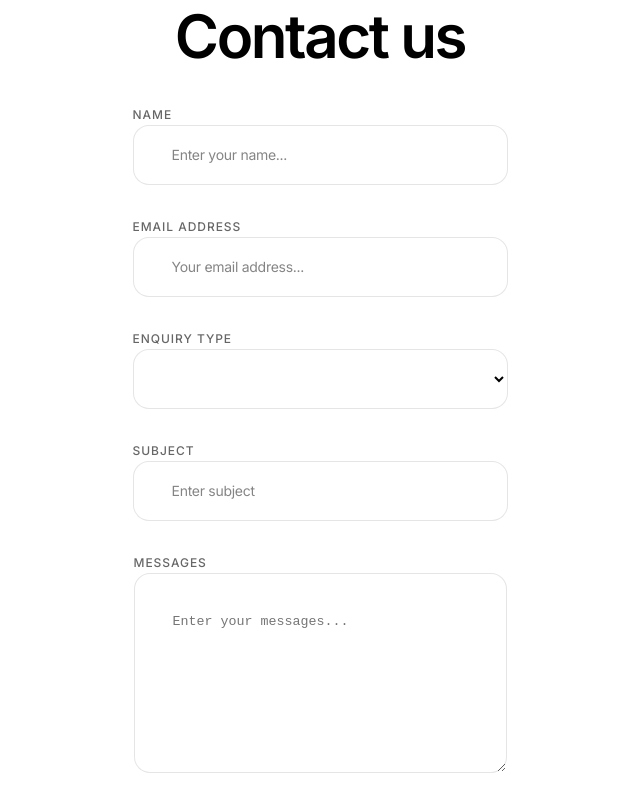
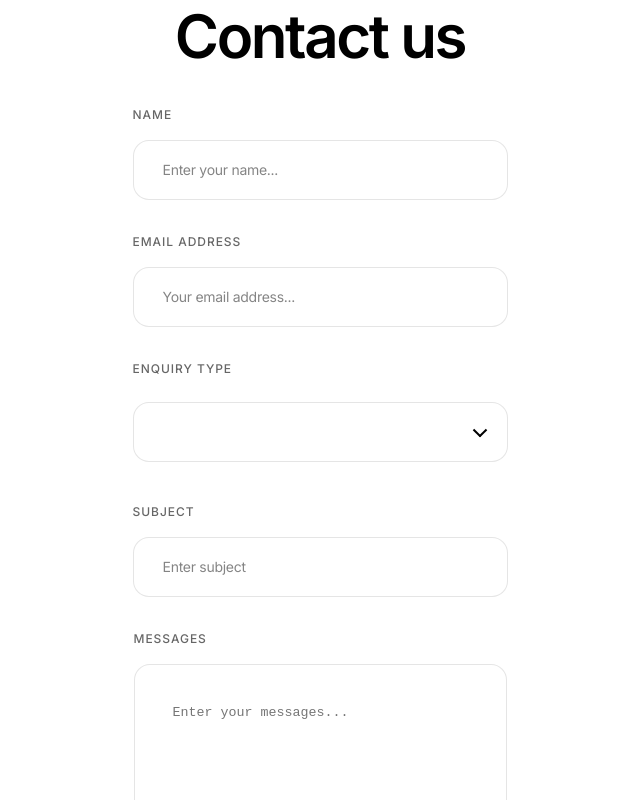
Before and after one commit to xossiane/foodieland, a React (Vite) app: page / in a window 1280 px wide. Shown: the top 800 px of the page, without its empty margins (320-960 px from the left). Built offline with nearby package versions, Linux system fonts and the light colour scheme.

Commit message:
Alterando método de verificar campos

```diff
--- a/src/App.css
+++ b/src/App.css
@@ -1,17 +1,15 @@
 h1 {
   font-family: "Inter";
-
   font-size: 60px;
   line-height: 73px;
   font-weight: 600;
   letter-spacing: -0.04em;
-
   color: #000000;
 }
 
 h6 {
   font-family: "Inter";
-
+  margin-bottom: 15px;
   font-weight: 500;
   font-size: 12px;
   line-height: 20px;
--- a/src/components/formularioComponent/FormularioComponent.jsx
+++ b/src/components/formularioComponent/FormularioComponent.jsx
@@ -27,7 +27,8 @@ function Formulario() {
     if (
       dadosState.name.length > 0 &&
       dadosState.email.length > 0 &&
-      dadosState.subject.length > 0
+      dadosState.subject.length > 0 &&
+      dadosState.select.length > 0
     ) {
       alert("Dados enviados");
     } else alert("Campos vazios");
@@ -65,6 +66,7 @@ function Formulario() {
       <SelectComponent
         title="ENQUIRY TYPE"
         name="select"
+        value={dadosState.select}
         placeholder="Advertising"
         onTextChange={handleChange}
       />
@@ -80,6 +82,7 @@ function Formulario() {
       <TextAreaComponent
         title="MESSAGES"
         name="message"
+        value={dadosState.message}
         placeholder="Enter your messages..."
         onTextChange={handleChange}
       />
--- a/src/components/input-component/InputComponent.css
+++ b/src/components/input-component/InputComponent.css
@@ -16,7 +16,7 @@
   letter-spacing: -0.02em;
   color: rgba(0, 0, 0, 0.6);
   opacity: 0.8;
-  padding-left: 19px;
+  padding-left: 10px;
 }
 
 .containerInput {
--- a/src/components/selectComponent/SelectComponent.css
+++ b/src/components/selectComponent/SelectComponent.css
@@ -6,3 +6,41 @@
   border-radius: 16px;
   padding: 20px 19px;
 }
+
+input[type="datetime-local"],
+input[type="number"],
+select {
+  -webkit-appearance: none;
+  width: 100%;
+  padding: 12px 20px;
+  margin: 8px 0;
+  display: inline-block;
+  border: 1px solid rgba(0, 0, 0, 0.1);
+  border-radius: 6px;
+  box-sizing: border-box;
+}
+
+.teste {
+  position: relative;
+}
+
+.teste::before,
+.teste::after {
+  content: "";
+  position: absolute;
+  top: 50%;
+  border-top: 2px solid rgb(0, 0, 0);
+  width: 10px;
+}
+
+.teste::before {
+  right: 26px;
+  -webkit-transform: rotate(45deg);
+  transform: rotate(45deg);
+}
+
+.teste::after {
+  right: 20px;
+  -webkit-transform: rotate(-45deg);
+  transform: rotate(-45deg);
+}
--- a/src/components/selectComponent/index.jsx
+++ b/src/components/selectComponent/index.jsx
@@ -10,18 +10,20 @@ function selectComponent(props) {
     { id: 4, name: "Opção 4" },
   ];
   const selectHandler = (event) => {
+    setEnteredSelect(event.target.value);
+    console.log(enteredSelect);
     event.preventDefault();
-    console.log(enteredSelect);
-    setEnteredSelect(event.target.value);
     props.onTextChange(event);
   };
 
   return (
     <div className="containerInput">
       <h6>{props.title}</h6>
+      <div className="teste">
         <select
           className="selectContainer"
           value={enteredSelect}
+          name={props.name}
           placeholder={props.placeholder}
           onChange={selectHandler}
         >
@@ -33,6 +35,7 @@ function selectComponent(props) {
           ))}
         </select>
       </div>
+    </div>
   );
 }
 
--- a/src/components/textArea-component/index.jsx
+++ b/src/components/textArea-component/index.jsx
@@ -18,6 +18,7 @@ function selectComponent(props) {
         placeholder={props.placeholder}
         value={enteredTextArea}
         onChange={textAreaHandler}
+        name={props.name}
       />
     </div>
   );
```
Lines whose indentation alone changed are shown as unchanged.
